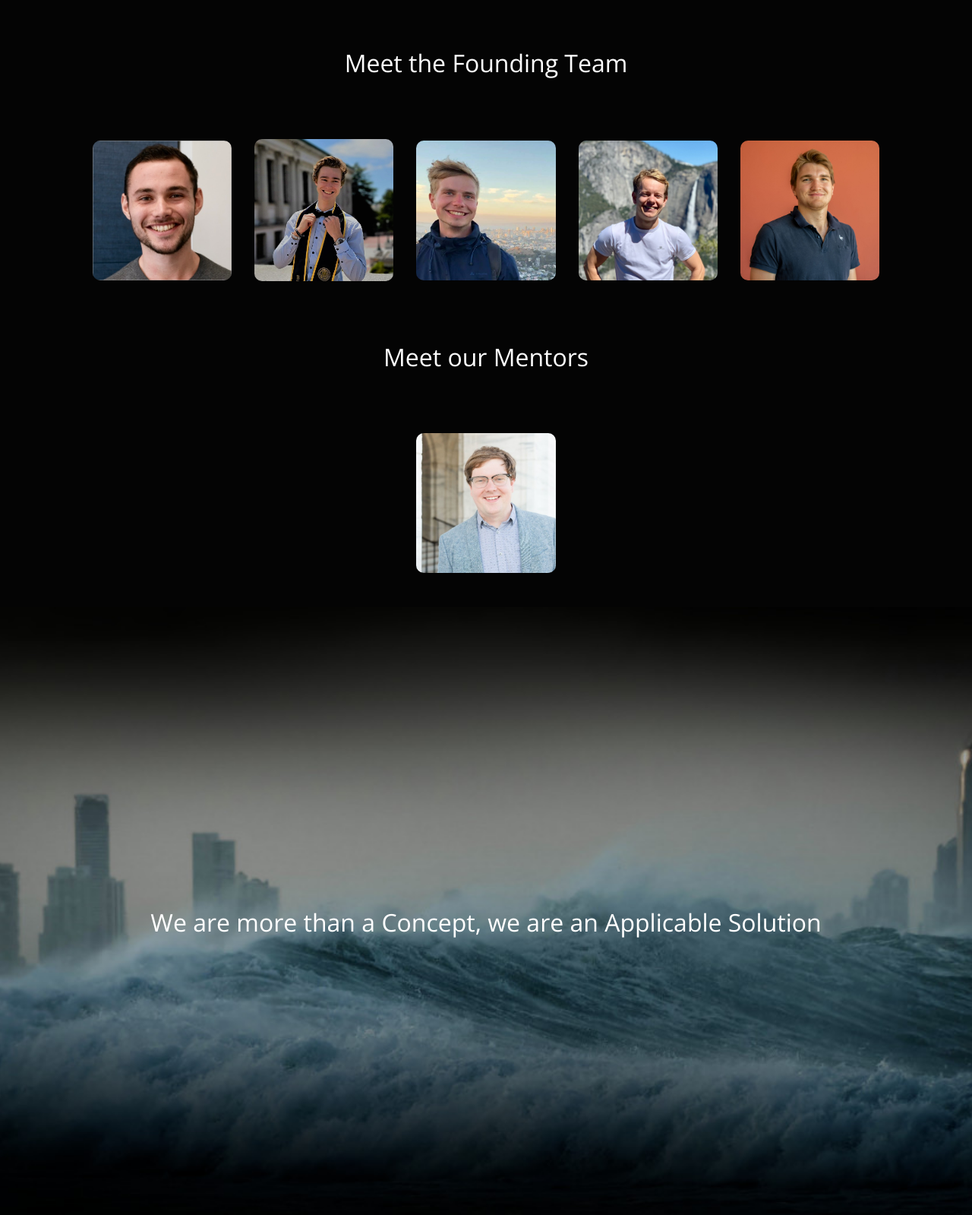
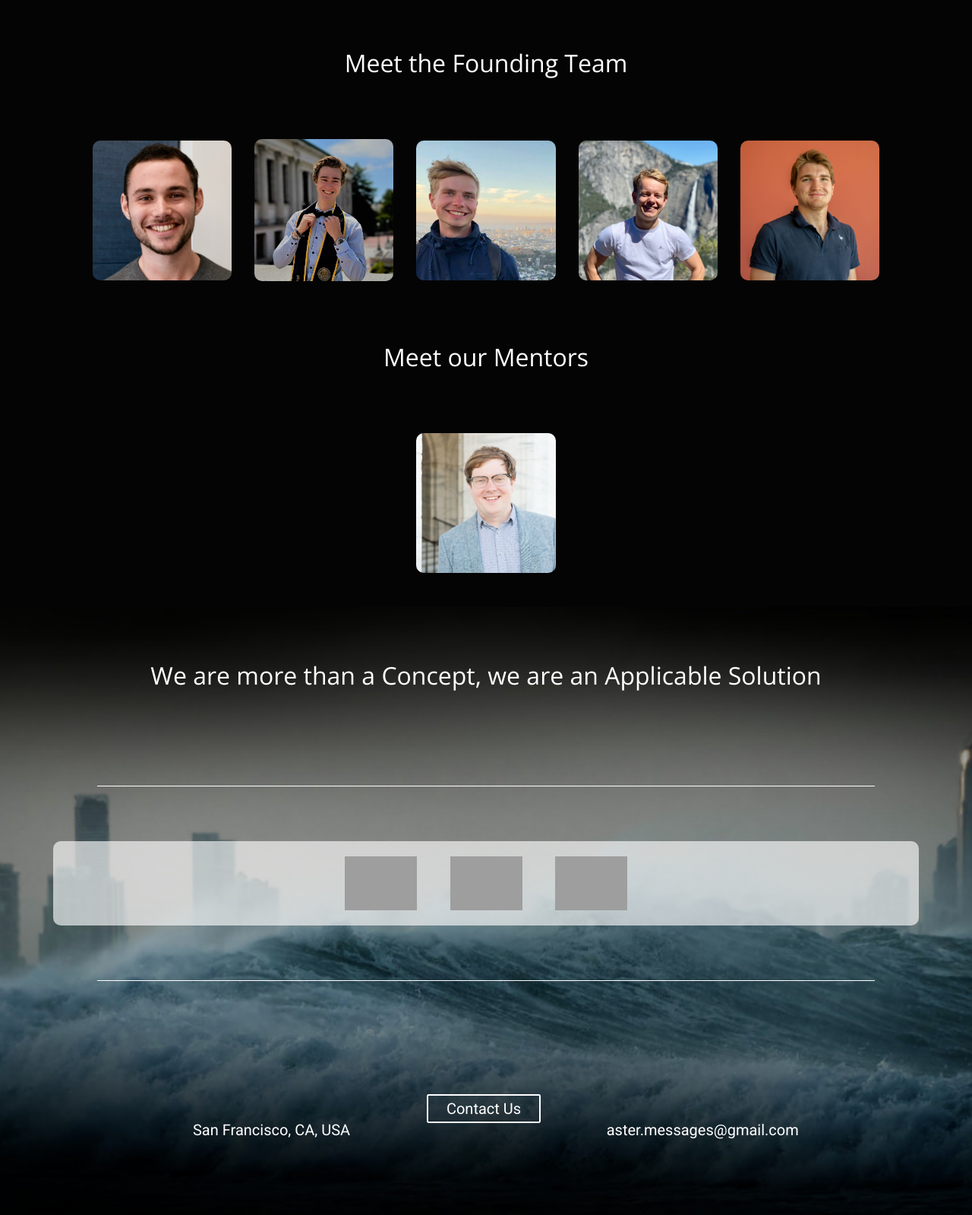
Before and after one commit to pierrelouismissler/aster-website, a Flask app: page / in a window 1280 px wide. Shown: the part 2401-4000 px from the top of the page at 76% size. Run offline with Flask 2, Linux system fonts and the light colour scheme; some libraries are stand-ins or nearby versions; grey boxes are pictures that could not be loaded.

Commit message:
Build contact section of home page

```diff
--- a/static/aster-theme.css
+++ b/static/aster-theme.css
@@ -164,6 +164,10 @@ section {
     padding-bottom: 50px;
 }
 
+.p-b-70 {
+    padding-bottom: 70px;
+}
+
 .v-a-b {
     vertical-align: bottom;
 }
@@ -287,3 +291,94 @@ section {
 .team-member figure:hover figcaption ul li a:hover {
     color: #ff006c;
 }
+
+.line-bottom {
+    text-align: center;
+    width: 80vw;
+    height: 50px;
+    border-bottom: 1px solid white;
+    position: relative;
+}
+
+.line-top {
+    text-align: center;
+    width: 80vw;
+    height: 50px;
+    border-top: 1px solid white;
+    position: relative;
+}
+
+.logo {
+    line-height: 20px;
+    background-color: #ffffffa1;
+    border-radius: 10px;
+    justify-content: space-evenly;
+    padding: 0;
+}
+
+.logo div {
+    vertical-align: middle;
+    display: inline-block;
+    position: relative;
+    overflow: hidden;
+    padding: 0;
+    margin: 20px;
+}
+
+.logo div a img {
+    width: 100%;
+}
+
+.contact {
+    line-height: 20px;
+    justify-content: space-evenly;
+    color: white;
+    font-size: 20px;
+}
+
+.contact div {
+    text-align: center;
+    vertical-align: middle;
+    display: inline-block;
+}
+
+.contact div i {
+    height: 60px;
+    width: 60px;
+    font-size: 30px;
+    margin-bottom: 5px;
+}
+
+.button-contact{
+    display:inline-block;
+    padding:0.35em 1.2em;
+    border:0.1em solid #FFFFFF;
+    margin:0 0.3em 0.3em 0;
+    border-radius:0.12em;
+    box-sizing: border-box;
+    text-decoration: none;
+    font-weight: 300;
+    color: #FFFFFF;
+    text-align: center;
+    transition: all 0.2s;
+}
+
+.button-contact:hover{
+    color: #000000;
+    background-color: #FFFFFF;
+}
+
+.bouncy{
+    animation:bouncy 5s infinite linear;
+    position:relative;
+}
+
+@keyframes bouncy {
+    0%{top:0em}
+    40%{top:0em}
+    43%{top:-0.9em}
+    46%{top:0em}
+    48%{top:-0.4em}
+    50%{top:0em}
+    100%{top:0em;}
+}
--- a/templates/home.html
+++ b/templates/home.html
@@ -54,7 +54,7 @@
                 <iframe src="https://www.youtube.com/embed/_SBBrj9y26M" frameborder="0" allowfullscreen></iframe>
             </div>
 
-            <div class="description m-l-20 v-a-b" style="margin-bottom: 7px;">
+            <div class="description m-l-20 v-a-b" style="margin-bottom: 6px;">
                 <text>
                     Lorem Ipsum is simply dummy text of the printing and typesetting industry. Lorem Ipsum has been the industry's standard dummy text ever since the 1500s, when an unknown printer took a galley of type and scrambled it to make a type specimen book. It has survived not only five centuries, but also the leap into electronic typesetting, remaining essentially unchanged.
                 </text>
@@ -62,7 +62,7 @@
 
         </div>
 
-        <div class="container align-center p-b-50">
+        <div class="container align-center p-b-70">
 
             <div class="description m-r-20 v-a-t">
                 <text>
@@ -193,6 +193,50 @@
             </span>
         </div>
 
+        <div class="line-bottom"></div>
+
+        <div class="container align-center logo">
+
+            <div class="col-md-1">
+                <a href="/">
+                    <img src="static/images/partners/linux-foundation.png"/>
+                </a>
+            </div>
+
+            <div class="col-md-1">
+                <a href="/">
+                    <img src="static/images/partners/ibm-logo.svg"/>
+                </a>
+            </div>
+
+            <div class="col-md-1">
+                <a href="/">
+                    <img src="static/images/partners/american-red-cross.png"/>
+                </a>
+            </div>
+
+        </div>
+
+        <div class="line-top"></div>
+
+        <div class="container align-center contact p-b-50">
+
+            <div class="col-md-3 col-centered">
+                <i class="fa fa-map-marker" aria-hidden="true"></i>
+                <p>San Francisco, CA, USA</p>
+            </div>
+
+            <div class="col-md-3 col-centered">
+                <a class="button-contact bouncy" href="#pop-contact">Contact Us</a>
+            </div>
+
+            <div class="col-md-3 col-centered">
+                <i class="fa fa-envelope-o" aria-hidden="true"></i>
+                <p>aster.messages@gmail.com</p>
+            </div>
+
+        </div>
+
     </section>
 
 </body>
```
Also changed, not shown: static/images/team/meryll.png.
